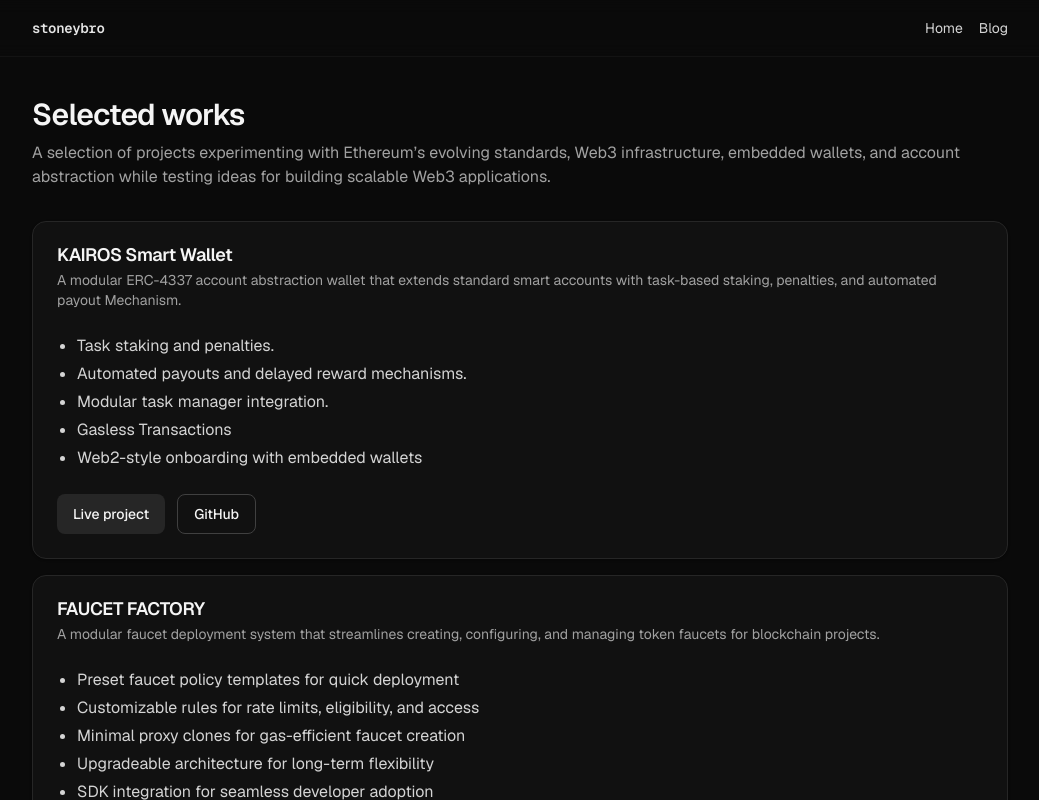
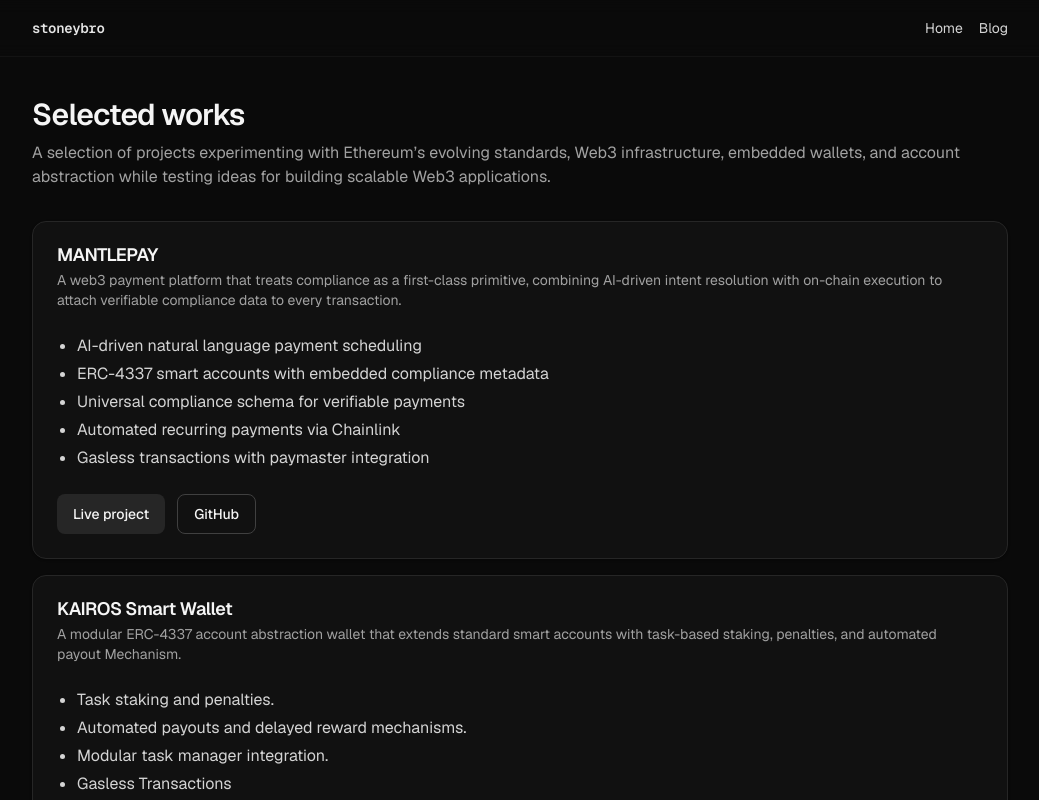
Before and after one commit to Stoneybro/my-portfolio, a Next.js app: page /works in a window 1280 px wide. Shown: the top 800 px of the page, without its empty margins (120-1159 px from the left). Built offline with nearby package versions, Linux system fonts and the light colour scheme.

Commit message:
feat: Add a new works page showcasing portfolio projects with descriptions and links.

```diff
--- a/src/app/works/page.tsx
+++ b/src/app/works/page.tsx
@@ -10,6 +10,32 @@ export default function WorksPage() {
       </header>
 
       <div className="grid gap-4">
+        <Card>
+          <CardHeader>
+            <CardTitle>MANTLEPAY</CardTitle>
+            <CardDescription>
+              A web3 payment platform that treats compliance as a first-class primitive, combining AI-driven intent resolution with on-chain execution to attach verifiable compliance data to every transaction.
+            </CardDescription>
+          </CardHeader>
+          <CardContent className="space-y-2 text-neutral-300">
+            <ul className="list-disc space-y-1 pl-5">
+              <li>AI-driven natural language payment scheduling</li>
+              <li>ERC-4337 smart accounts with embedded compliance metadata</li>
+              <li>Universal compliance schema for verifiable payments</li>
+              <li>Automated recurring payments via Chainlink</li>
+              <li>Gasless transactions with paymaster integration</li>
+            </ul>
+          </CardContent>
+          <CardFooter className="flex gap-3">
+            <Button asChild>
+              <a href="https://usemantlepay.vercel.app" target="_blank" rel="noopener noreferrer">Live project</a>
+            </Button>
+            <Button variant="outline" asChild>
+              <a href="https://github.com/Stoneybro/mantlepay" target="_blank" rel="noopener noreferrer">GitHub</a>
+            </Button>
+          </CardFooter>
+        </Card>
+
         <Card>
           <CardHeader>
             <CardTitle>KAIROS Smart Wallet </CardTitle>
```
